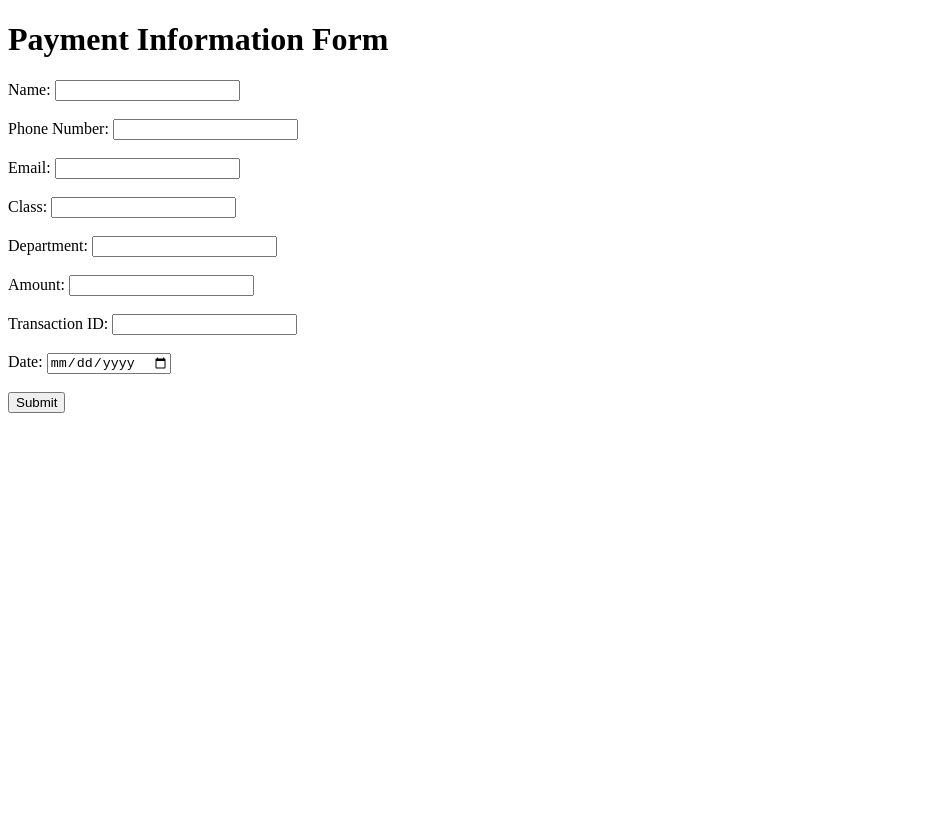
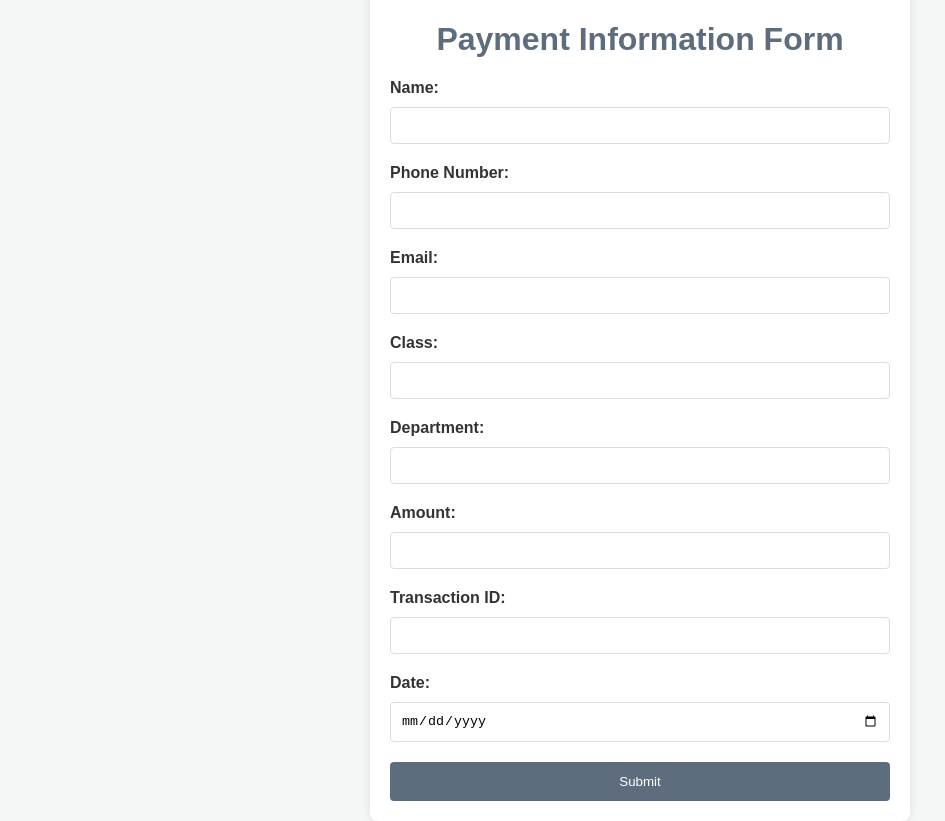
Before and after one commit to ruturaj297/demo, a plain HTML site: page index.html in a window 1280 px wide. Shown: the whole page, without its empty margins (0-945 px from the left). Before the commit the page ends 800 px from the top, so only its background shows below. Drawn offline with Linux system fonts and the light colour scheme.

Commit message:
Update index.html
demo

```diff
--- a/index.html
+++ b/index.html
@@ -3,34 +3,117 @@
 <head>
     <meta charset="UTF-8">
     <meta name="viewport" content="width=device-width, initial-scale=1.0">
-    <title>Payment Form</title>
+    <title>Payment Information Form</title>
+    <style>
+        body {
+            font-family: Arial, sans-serif;
+            background-color: #f4f7f6;
+            color: #333;
+            margin: 0;
+            padding: 0;
+            display: flex;
+            justify-content: center;
+            align-items: center;
+            height: 100vh;
+        }
+
+        h1 {
+            text-align: center;
+            color: #5D6D7E;
+        }
+
+        form {
+            background-color: #fff;
+            padding: 20px;
+            border-radius: 8px;
+            box-shadow: 0 0 10px rgba(0, 0, 0, 0.1);
+            width: 100%;
+            max-width: 500px;
+            animation: fadeIn 1s ease-out;
+        }
+
+        label {
+            display: block;
+            margin-bottom: 10px;
+            font-weight: bold;
+        }
+
+        input[type="text"],
+        input[type="tel"],
+        input[type="email"],
+        input[type="number"],
+        input[type="date"] {
+            width: 100%;
+            padding: 10px;
+            margin-bottom: 20px;
+            border: 1px solid #ddd;
+            border-radius: 4px;
+            box-sizing: border-box;
+            transition: border-color 0.3s ease;
+        }
+
+        input[type="text"]:focus,
+        input[type="tel"]:focus,
+        input[type="email"]:focus,
+        input[type="number"]:focus,
+        input[type="date"]:focus {
+            border-color: #5D6D7E;
+        }
+
+        input[type="submit"] {
+            width: 100%;
+            padding: 12px 20px;
+            background-color: #5D6D7E;
+            color: white;
+            border: none;
+            border-radius: 4px;
+            cursor: pointer;
+            transition: background-color 0.3s ease;
+        }
+
+        input[type="submit"]:hover {
+            background-color: #34495E;
+        }
+
+        @keyframes fadeIn {
+            from {
+                opacity: 0;
+                transform: translateY(20px);
+            }
+            to {
+                opacity: 1;
+                transform: translateY(0);
+            }
+        }
+    </style>
 </head>
 <body>
-    <h1>Payment Information Form</h1>
     <form id="paymentForm" onsubmit="return handleSubmit(event)">
+        <h1>Payment Information Form</h1>
+
         <label for="name">Name:</label>
-        <input type="text" id="name" name="name" required><br><br>
+        <input type="text" id="name" name="name" required>
 
         <label for="phone">Phone Number:</label>
-        <input type="tel" id="phone" name="phone" required><br><br>
+        <input type="tel" id="phone" name="phone" required>
 
         <label for="email">Email:</label>
-        <input type="email" id="email" name="email" required><br><br>
+        <input type="email" id="email" name="email" required>
 
         <label for="class">Class:</label>
-        <input type="text" id="class" name="class" required><br><br>
+        <input type="text" id="class" name="class" required>
 
         <label for="department">Department:</label>
-        <input type="text" id="department" name="department" required><br><br>
+        <input type="text" id="department" name="department" required>
 
         <label for="amount">Amount:</label>
-        <input type="number" id="amount" name="amount" required><br><br>
+        <input type="number" id="amount" name="amount" required>
 
         <label for="transactionId">Transaction ID:</label>
-        <input type="text" id="transactionId" name="transactionId" required><br><br>
+        <input type="text" id="transactionId" name="transactionId" required>
 
         <label for="date">Date:</label>
-        <input type="date" id="date" name="date" required><br><br>
+        <input type="date" id="date" name="date" required>
 
         <input type="submit" value="Submit">
     </form>
@@ -40,28 +123,27 @@
             event.preventDefault(); // Prevent the default form submission
 
             const formData = new FormData(document.getElementById('paymentForm'));
-            const data = {};
+            const data = new URLSearchParams();
 
             formData.forEach((value, key) => {
-                data[key] = value;
+                data.append(key, value);
             });
 
-            // Save to local storage
-            let submissions = JSON.parse(localStorage.getItem('submissions')) || [];
-            submissions.push(data);
-            localStorage.setItem('submissions', JSON.stringify(submissions));
+            fetch('https://script.google.com/macros/s/AKfycbyql0ZD0gvU2YUev32ALzeBcXYzcRKLnTE34g5F9xdtB-olmrg9rDs_Eo-HItTvZwZUAw/exec', {
+                method: 'POST',
+                body: data
+            }).then(response => {
+                if (response.ok) {
+                    alert('Data submitted successfully');
+                } else {
+                    alert('Failed to submit data');
+                }
+            }).catch(error => {
+                alert('Error: ' + error);
+            });
 
-            alert('Data saved successfully');
-            displayData();
+            return false; // Prevent the form from submitting normally
         }
-
-        function displayData() {
-            let submissions = JSON.parse(localStorage.getItem('submissions')) || [];
-            console.log('All Submissions:', submissions);
-        }
-
-        // Display data on page load
-        window.onload = displayData;
     </script>
 </body>
 </html>
```
